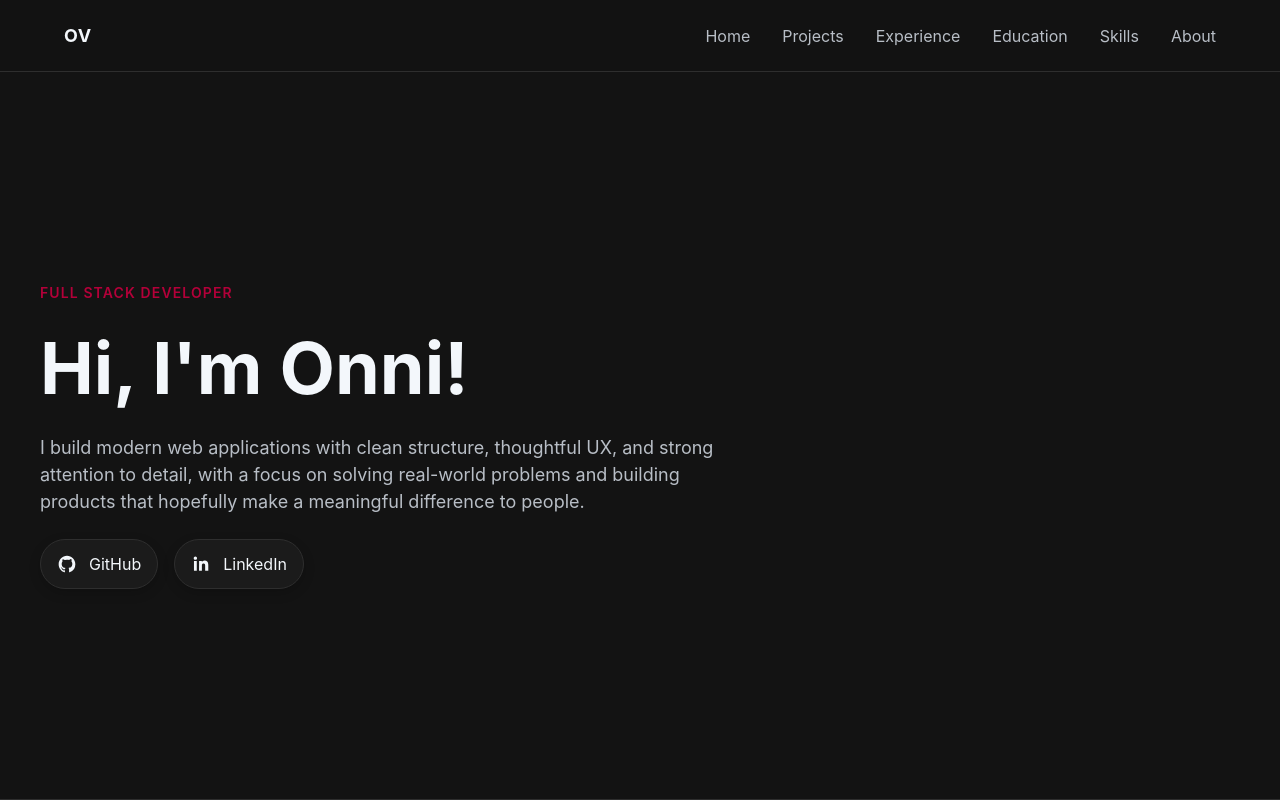
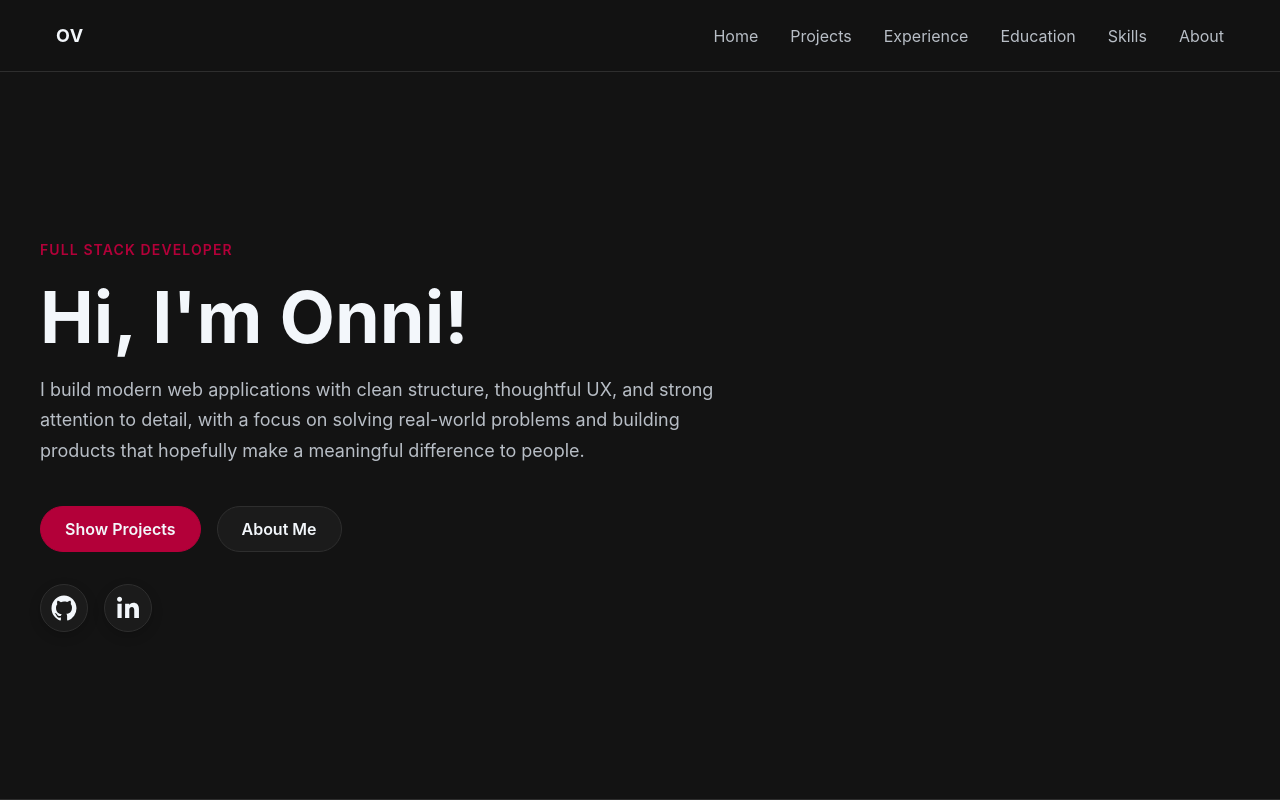
Before and after one commit to xmk0987/PersonalPortfolio, a React (Vite) app: page / in a window 1280 px wide. Built offline with nearby package versions, Linux system fonts and the light colour scheme.

Commit message:
Hero section improvements

```diff
--- a/src/components/CurrentlyWorkingOn/CurrentlyWorkingOn.module.css
+++ /dev/null
@@ -1,172 +0,0 @@
-.card {
-  display: flex;
-  flex-direction: column;
-  gap: var(--gap-lg);
-  width: min(100%, 420px);
-  padding: var(--space-5);
-  border: 1px solid var(--color-border);
-  border-radius: var(--radius-xl);
-  background:
-    linear-gradient(
-      180deg,
-      rgba(var(--color-accent-rgb), 0.08) 0%,
-      rgba(var(--color-accent-rgb), 0.02) 100%
-    ),
-    var(--color-foreground);
-  box-shadow: var(--shadow-md);
-  transition:
-    transform var(--transition-base),
-    border-color var(--transition-base),
-    box-shadow var(--transition-base),
-    background-color var(--transition-base);
-}
-
-.card:hover {
-  transform: translateY(-4px);
-  border-color: rgba(var(--color-accent-rgb), 0.45);
-  box-shadow: var(--shadow-lg);
-}
-
-.header {
-  display: flex;
-  align-items: center;
-  justify-content: space-between;
-  gap: var(--gap-md);
-}
-
-.tag {
-  display: inline-flex;
-  align-items: center;
-  min-height: 28px;
-  padding: 0.35rem 0.75rem;
-  border: 1px solid rgba(var(--color-accent-rgb), 0.28);
-  border-radius: var(--radius-full);
-  background: rgba(var(--color-accent-rgb), 0.1);
-  color: var(--color-text-primary);
-  font-size: var(--font-size-xs);
-  font-weight: 600;
-  letter-spacing: 0.04em;
-  text-transform: uppercase;
-}
-
-.link {
-  color: var(--color-text-secondary);
-  font-size: var(--font-size-sm);
-  transition: color var(--transition-fast);
-}
-
-.card:hover .link {
-  color: var(--color-text-primary);
-}
-
-.preview {
-  overflow: hidden;
-  border: 1px solid var(--color-border);
-  border-radius: var(--radius-lg);
-  background: #161616;
-}
-
-.previewTopBar {
-  display: flex;
-  align-items: center;
-  gap: 6px;
-  padding: 0.75rem 0.875rem;
-  border-bottom: 1px solid var(--color-border);
-  background: rgba(255, 255, 255, 0.02);
-}
-
-.previewDot {
-  width: 8px;
-  height: 8px;
-  border-radius: 50%;
-  background: #4b4b4b;
-}
-
-.previewBody {
-  display: grid;
-  grid-template-columns: 68px 1fr;
-  min-height: 180px;
-}
-
-.previewSidebar {
-  display: flex;
-  flex-direction: column;
-  gap: 10px;
-  padding: 0.875rem 0.625rem;
-  border-right: 1px solid var(--color-border);
-  background: rgba(255, 255, 255, 0.015);
-}
-
-.previewSidebarItem {
-  height: 10px;
-  border-radius: var(--radius-full);
-  background: rgba(255, 255, 255, 0.08);
-}
-
-.previewContent {
-  display: flex;
-  flex-direction: column;
-  gap: 12px;
-  padding: 0.875rem;
-}
-
-.previewTitle {
-  width: 42%;
-  height: 14px;
-  border-radius: var(--radius-full);
-  background: rgba(var(--color-accent-rgb), 0.35);
-}
-
-.previewLine {
-  width: 78%;
-  height: 10px;
-  border-radius: var(--radius-full);
-  background: rgba(255, 255, 255, 0.1);
-}
-
-.previewLineShort {
-  width: 55%;
-  height: 10px;
-  border-radius: var(--radius-full);
-  background: rgba(255, 255, 255, 0.08);
-}
-
-.previewGrid {
-  display: grid;
-  grid-template-columns: 1fr 1fr;
-  gap: 10px;
-  margin-top: 8px;
-}
-
-.previewBlock {
-  min-height: 52px;
-  border: 1px solid rgba(255, 255, 255, 0.06);
-  border-radius: var(--radius-md);
-  background: rgba(255, 255, 255, 0.03);
-}
-
-.content {
-  display: flex;
-  flex-direction: column;
-  gap: var(--gap-sm);
-}
-
-.title {
-  font-size: clamp(1.125rem, 2vw, 1.375rem);
-}
-
-.description {
-  color: var(--color-text-secondary);
-  font-size: var(--font-size-sm);
-  line-height: var(--line-height-relaxed);
-}
-
-@media (max-width: 959px) {
-  .card {
-    width: 100%;
-  }
-
-  .previewBody {
-    min-height: 160px;
-  }
-}
--- a/src/components/SocialLinks/SocialLinks.module.css
+++ b/src/components/SocialLinks/SocialLinks.module.css
@@ -8,14 +8,12 @@
 .socialLink {
   display: inline-flex;
   align-items: center;
-  gap: var(--gap-sm);
-  min-height: 44px;
-  padding: 0.75rem 1rem;
+  padding: var(--space-sm);
   border: 1px solid var(--color-border);
   border-radius: var(--radius-full);
-  background: var(--color-foreground);
   color: var(--color-text-primary);
   box-shadow: var(--shadow-sm);
+  background: var(--color-foreground);
   transition:
     transform var(--transition-fast),
     border-color var(--transition-fast),
--- a/src/components/SocialLinks/SocialLinks.tsx
+++ b/src/components/SocialLinks/SocialLinks.tsx
@@ -26,8 +26,7 @@ const SocialLinks: React.FC = () => {
           aria-label={label}
           className={styles.socialLink}
         >
-          <Icon size={20} className={styles.socialLinkIcon} />
-          <span>{label}</span>
+          <Icon size={30} className={styles.socialLinkIcon} />
         </a>
       ))}
     </div>
--- a/src/index.css
+++ b/src/index.css
@@ -51,36 +51,28 @@
   --page-max-width: 1200px;
 
   /* Spacing */
-  --space-0: 0;
-  --space-1: 0.25rem;
-  --space-2: 0.5rem;
-  --space-3: 0.75rem;
-  --space-4: 1rem;
-  --space-5: 1.25rem;
-  --space-6: 1.5rem;
-  --space-8: 2rem;
-  --space-10: 2.5rem;
-  --space-12: 3rem;
-  --space-16: 4rem;
-  --space-20: 5rem;
-  --space-24: 6rem;
+  --space-xs: 0.25rem;
+  --space-sm: 0.5rem;
+  --space-md: 1rem;
+  --space-lg: 1.5rem;
+  --space-xl: 2rem;
+  --space-2xl: 3rem;
 
   /* Common paddings */
-  --padding-section-y: var(--space-16);
-  --padding-section-x: var(--space-6);
-  --padding-card: var(--space-6);
-  --padding-button-y: 0.875rem;
-  --padding-button-x: 1.25rem;
-  --padding-input-y: 0.875rem;
-  --padding-input-x: 1rem;
+  --padding-section-y: var(--space-lg);
+  --padding-section-x: var(--space-md);
+  --padding-card: var(--space-sm);
+
+  --padding-button-sm: 6px 12px;
+  --padding-button-l: 10px 24px;
 
   /* Gaps */
-  --gap-xs: var(--space-2);
-  --gap-sm: var(--space-3);
-  --gap-md: var(--space-4);
-  --gap-lg: var(--space-6);
-  --gap-xl: var(--space-8);
-  --gap-2xl: var(--space-12);
+  --gap-xs: var(--space-xs);
+  --gap-sm: var(--space-sm);
+  --gap-md: var(--space-md);
+  --gap-lg: var(--space-lg);
+  --gap-xl: var(--space-xl);
+  --gap-2xl: var(--space-2xl);
 
   /* Radius */
   --radius-xs: 0.375rem;
@@ -124,14 +116,22 @@
   text-rendering: optimizeLegibility;
   -webkit-font-smoothing: antialiased;
   -moz-osx-font-smoothing: grayscale;
+
+  --cool-gradient:
+    linear-gradient(
+      180deg,
+      rgba(var(--color-accent-rgb), 0.08) 0%,
+      rgba(var(--color-accent-rgb), 0.02) 100%
+    ),
+    var(--color-foreground);
 }
 
 /* tabletDesktop */
 @media (max-width: 960px) {
   :root {
     --header-height: 64px;
-    --padding-section-y: var(--space-12);
-    --padding-section-x: var(--space-4);
+    --padding-section-y: var(--space-2xl);
+    --padding-section-x: var(--space-md);
   }
 }
 
@@ -168,9 +168,7 @@ body,
 }
 
 img,
-picture,
 svg,
-canvas,
 video {
   display: block;
   max-width: 100%;
@@ -180,10 +178,7 @@ img {
   height: auto;
 }
 
-input,
-button,
-textarea,
-select {
+button {
   font: inherit;
   color: inherit;
 }
@@ -194,19 +189,9 @@ button {
   cursor: pointer;
 }
 
-textarea {
-  resize: vertical;
-  min-height: 120px;
-}
-
 a {
   color: inherit;
   text-decoration: none;
-}
-
-ul,
-ol {
-  list-style: none;
 }
 
 :focus {
@@ -228,21 +213,6 @@ ol {
 #root {
   min-height: 100svh;
   background-color: var(--color-bg);
-}
-
-/* Useful shared utility classes */
-.container {
-  width: min(100% - 2rem, var(--container-width));
-  margin-inline: auto;
-}
-
-.container--wide {
-  width: min(100% - 2rem, var(--container-width-wide));
-  margin-inline: auto;
-}
-
-.section {
-  padding: var(--padding-section-y) var(--padding-section-x);
 }
 
 .card {
@@ -274,49 +244,3 @@ ol {
   color: #e5dd77;
   border: 1px solid rgba(175, 166, 42, 0.35);
 }
-
-.button {
-  display: inline-flex;
-  align-items: center;
-  justify-content: center;
-  gap: var(--gap-sm);
-  min-height: 44px;
-  padding: var(--padding-button-y) var(--padding-button-x);
-  border: var(--border-base);
-  border-radius: var(--radius-full);
-  background-color: var(--color-accent);
-  color: var(--color-text-primary);
-  font-weight: 600;
-  transition:
-    transform var(--transition-fast),
-    background-color var(--transition-base),
-    border-color var(--transition-base),
-    opacity var(--transition-base);
-}
-
-.button:hover {
-  background-color: var(--color-accent-hover);
-}
-
-.button:active {
-  transform: translateY(1px);
-}
-
-.button--secondary {
-  background-color: var(--color-foreground);
-  border: var(--border-base);
-}
-
-.input {
-  width: 100%;
-  min-height: 44px;
-  padding: var(--padding-input-y) var(--padding-input-x);
-  border: var(--border-base);
-  border-radius: var(--radius-md);
-  background-color: var(--color-foreground);
-  color: var(--color-text-primary);
-}
-
-.input::placeholder {
-  color: var(--color-text-muted);
-}
--- a/src/sections/Header/MobileDropdownNavbar/MobileDropdown.module.css
+++ b/src/sections/Header/MobileDropdownNavbar/MobileDropdown.module.css
@@ -7,7 +7,7 @@
   display: flex;
   flex-direction: column;
   gap: var(--gap-sm);
-  padding: var(--space-4) var(--padding-section-x) var(--space-5);
+  padding: var(--space-sm) var(--padding-section-x) var(--space-sm);
   border-bottom: 1px solid var(--color-border);
   background: rgba(19, 19, 19, 0.96);
   backdrop-filter: blur(16px);
@@ -31,7 +31,7 @@
   align-items: center;
   gap: var(--gap-md);
   min-height: 48px;
-  padding: 0 var(--space-2);
+  padding: 0 var(--space-sm);
   border-radius: var(--radius-md);
   color: var(--color-text-primary);
   transition:
--- a/src/sections/Hero/Hero.module.css
+++ b/src/sections/Hero/Hero.module.css
@@ -1,12 +1,18 @@
 .heroSection {
   background: var(--color-bg);
+}
+
+.layout {
+  display: flex;
+  align-items: center;
+  width: 100%;
 }
 
 .content {
   max-width: 760px;
   display: flex;
   flex-direction: column;
-  gap: var(--gap-lg);
+  gap: var(--gap-md);
 }
 
 .eyebrow {
@@ -19,10 +25,25 @@
 
 .title {
   color: var(--color-text-primary);
+  max-width: 12ch;
 }
 
 .description {
   max-width: 60ch;
   font-size: var(--font-size-md);
   color: var(--color-text-secondary);
+  line-height: var(--line-height-relaxed);
 }
+
+.bottom {
+  display: flex;
+  flex-direction: column;
+  gap: var(--gap-xl);
+  margin-top: var(--space-lg);
+}
+
+@media (max-width: 639px) {
+  .description {
+    font-size: var(--font-size-base);
+  }
+}
--- a/src/sections/Hero/Hero.tsx
+++ b/src/sections/Hero/Hero.tsx
@@ -1,20 +1,29 @@
+import PageSection from "../../layout/PageSection";
 import SocialLinks from "../../components/SocialLinks/SocialLinks";
-import PageSection from "../../layout/PageSection";
+import HeroActions from "./HeroActions/HeroActions";
 import styles from "./Hero.module.css";
 
 const Hero: React.FC = () => {
   return (
     <PageSection id="hero" fullHeight className={styles.heroSection}>
+      <div className={styles.layout}>
         <div className={styles.content}>
           <p className={styles.eyebrow}>Full Stack Developer</p>
+
           <h1 className={styles.title}>Hi, I&apos;m Onni!</h1>
+
           <p className={styles.description}>
             I build modern web applications with clean structure, thoughtful UX,
             and strong attention to detail, with a focus on solving real-world
             problems and building products that hopefully make a meaningful
             difference to people.
           </p>
+
+          <div className={styles.bottom}>
+            <HeroActions />
             <SocialLinks />
+          </div>
+        </div>
       </div>
     </PageSection>
   );
--- /dev/null
+++ b/src/sections/Hero/HeroActions/HeroActions.module.css
@@ -0,0 +1,58 @@
+.actions {
+  display: flex;
+  align-items: center;
+  gap: var(--gap-md);
+  flex-wrap: wrap;
+}
+
+.primaryButton,
+.secondaryButton {
+  display: inline-flex;
+  align-items: center;
+  justify-content: center;
+  padding: var(--padding-button-l);
+  border-radius: var(--radius-full);
+  font-weight: 600;
+  transition:
+    background-color var(--transition-base),
+    border-color var(--transition-base),
+    transform var(--transition-fast);
+}
+
+.primaryButton {
+  background: var(--color-accent);
+  border: 1px solid var(--color-accent);
+  color: var(--color-text-primary);
+}
+
+.primaryButton:hover {
+  background: var(--color-accent-hover);
+}
+
+.secondaryButton {
+  background: var(--color-foreground);
+  border: 1px solid var(--color-border);
+  color: var(--color-text-primary);
+}
+
+.secondaryButton:hover {
+  border-color: var(--color-accent);
+}
+
+.primaryButton:active,
+.secondaryButton:active {
+  transform: translateY(1px);
+}
+
+@media (max-width: 639px) {
+  .actions {
+    width: 100%;
+    flex-direction: column;
+    align-items: stretch;
+  }
+
+  .primaryButton,
+  .secondaryButton {
+    width: 100%;
+  }
+}
--- /dev/null
+++ b/src/sections/Hero/HeroActions/HeroActions.tsx
@@ -0,0 +1,17 @@
+import styles from "./HeroActions.module.css";
+
+const HeroActions: React.FC = () => {
+  return (
+    <div className={styles.actions}>
+      <a href="#projects" className={styles.primaryButton}>
+        Show Projects
+      </a>
+
+      <a href="#about" className={styles.secondaryButton}>
+        About Me
+      </a>
+    </div>
+  );
+};
+
+export default HeroActions;
--- a/src/sections/Projects/Projects.tsx
+++ b/src/sections/Projects/Projects.tsx
@@ -6,7 +6,8 @@ const Projects: React.FC = () => {
     <PageSection id={"projects"} fullHeight className={styles.projectSection}>
       <div className={styles.layout}>
         <div className={styles.content}>
-          <p className={styles.label}>Projects</p>
+          <h2>Projects</h2>
+          <p>Project preview</p>
         </div>
 
         <div className={styles.preview}>Project preview</div>
```
Also changed, not shown: src/components/CurrentlyWorkingOn/CurrentlyWorkingOn.tsx (deleted, +0 -60 lines). Lines whose indentation alone changed are shown as unchanged.
